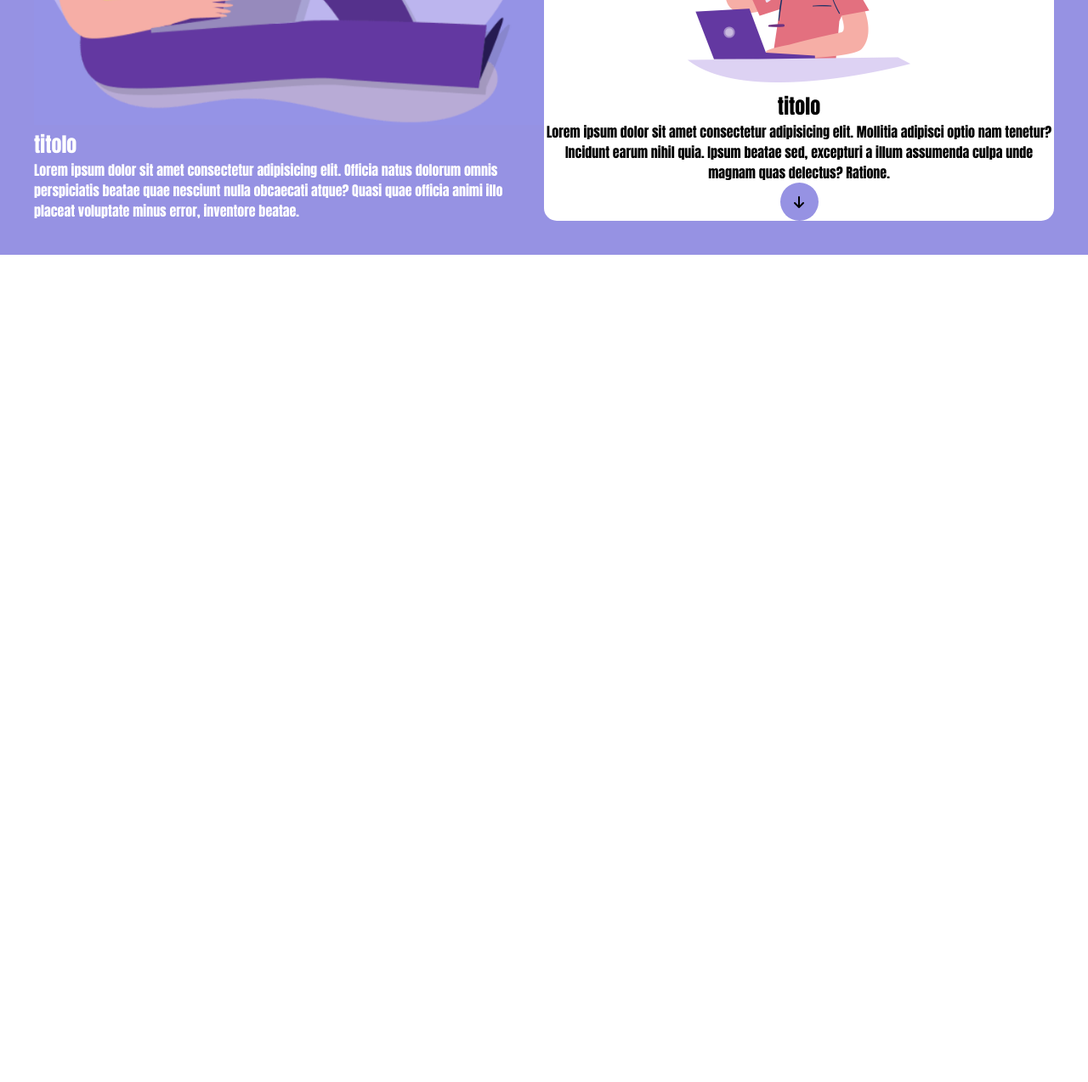
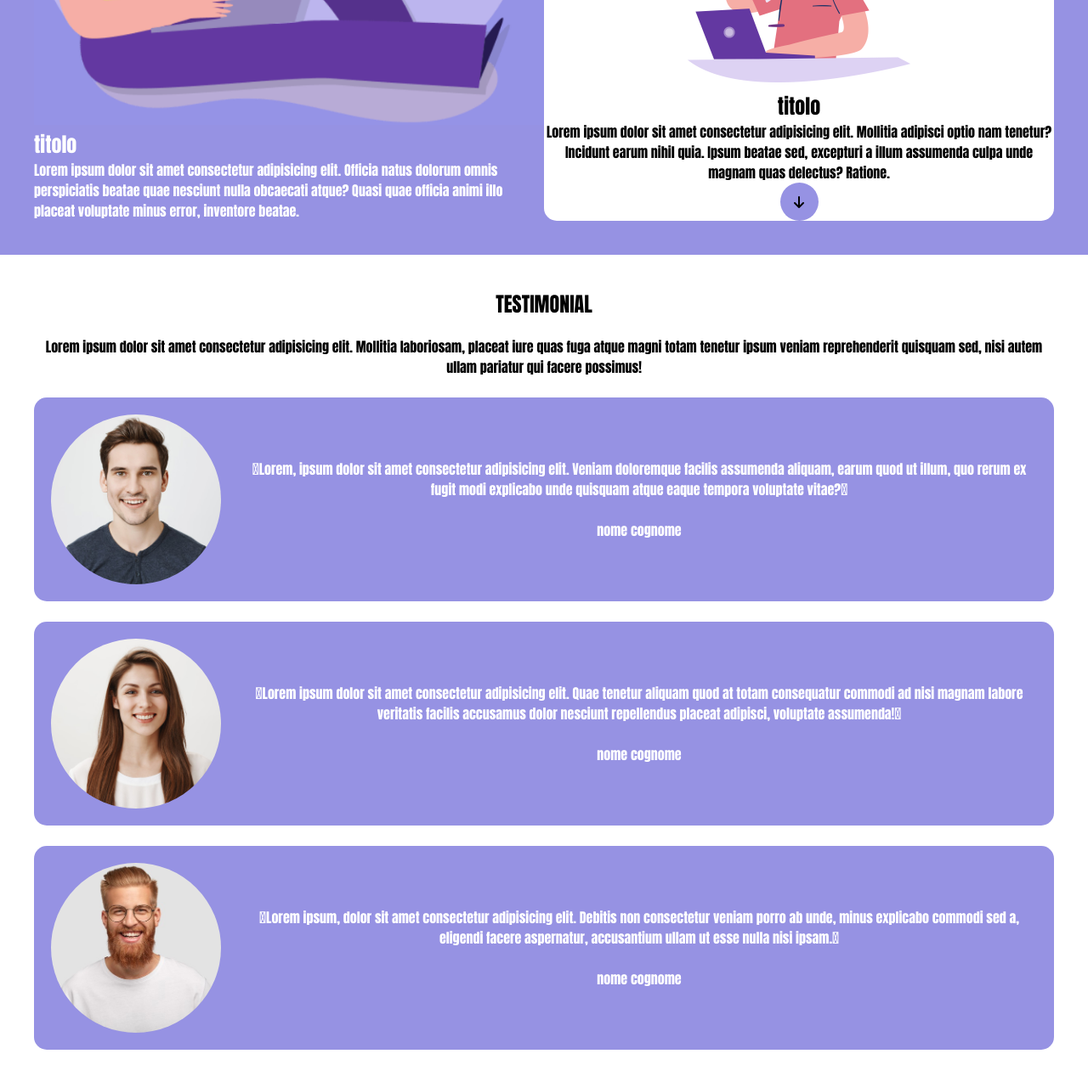
Before and after one commit to gbldmn/htmlcss-responsive-layout, a plain HTML site: page index.html in a window 1280 px wide. Shown: the part 1440-2714 px from the top of the page at 85% size. Before the commit the page ends 1740 px from the top, so only its background shows below. Drawn offline with Linux system fonts and the light colour scheme.

Commit message:
terza sezione

```diff
--- a/file.css/style.css
+++ b/file.css/style.css
@@ -44,7 +44,8 @@ header nav ul {
      /* prima sezione */
 
 #intro,
-#strategy-planning {
+#strategy-planning,
+#testimonials {
     padding: 2.5rem;
 }
 
@@ -141,9 +142,47 @@ header nav ul {
     width: 45px;
     text-align: center;
     line-height: 45px;
+}
+      /* terza sezione */
+#testimonials .testimonial img {
+    border-radius: 50%;
+    object-fit: cover;
+    width: 200px;
+    aspect-ratio: 1;
+}
+#testimonials .testimonial {
+    background-color: #9692e3;
+    color: white;
+    padding: 1.25rem;
+    border-radius: 15px;
+    margin-bottom: 1.5rem;
+}
+
+#testimonials {
+    text-align: center;
+}
+
+#testimonials h2 {
+    margin-bottom: 1.25rem;
+}
+
+#testimonials p {
+    margin-bottom: 1.5rem;
+}
+
+#testimonials .testimonial p::before {
+    content: "\f10d";
+    font-weight: 900;
+}
+
+#testimonials .testimonial p::after {
+    content: "\f10d";
+    font-weight: 900;
+}
 
 
-}
+
+          /* media-query */
 
          /* tablet */
 
@@ -167,7 +206,17 @@ header nav ul {
     #intro .card:first-child {
         flex-basis: calc(66.66% - 1%);
     }
+
+           /* terza sezione */
+    #testimonials .testimonial {
+        display: flex;
+        align-items: center;
+    }
+    #testimonials .testimonial img {
+        margin-right: 1.5rem;
+    }
 }
+
           /* desktop */
 
 @media only screen and (min-width: 992px){
--- a/index.html
+++ b/index.html
@@ -114,6 +114,46 @@
       </div>
 
     </section>
+    <!-- terza sezione -->
+    <section id="testimonials">
+        <div class="container">
+          <h2>TESTIMONIAL</h2>
+          <p>Lorem ipsum dolor sit amet consectetur adipisicing elit. Mollitia
+             laboriosam, placeat iure quas fuga atque magni totam tenetur ipsum
+              veniam reprehenderit quisquam sed, nisi autem ullam pariatur qui
+               facere possimus!</p>
+               <div class="testimonial">
+                <img src="img/testimonial1.jpg" alt="testimonial">
+                <div>
+                <p>Lorem, ipsum dolor sit amet consectetur adipisicing elit. Veniam
+                   doloremque facilis assumenda aliquam, earum quod ut illum, quo
+                    rerum ex fugit modi explicabo unde quisquam atque eaque tempora
+                     voluptate vitae?</p>
+                     <span>nome cognome</span>
+                    </div>
+               </div>
+               <div class="testimonial">
+                <img src="img/testimonial2.jpg" alt="testimonial">
+                <div>
+                <p>Lorem ipsum dolor sit amet consectetur adipisicing elit. Quae
+                   tenetur aliquam quod at totam consequatur commodi ad nisi magnam
+                    labore veritatis facilis accusamus dolor nesciunt repellendus
+                     placeat adipisci, voluptate assumenda!</p>
+                     <span>nome cognome</span>
+                    </div>
+               </div>
+               <div class="testimonial">
+                <img src="img/testimonial3.jpg" alt="testimonial">
+                <div>
+                <p>Lorem ipsum, dolor sit amet consectetur adipisicing elit. Debitis
+                   non consectetur veniam porro ab unde, minus explicabo commodi sed
+                    a, eligendi facere aspernatur, accusantium ullam ut esse nulla
+                     nisi ipsam.</p>
+                     <span>nome cognome</span>
+                    </div>
+               </div>
+        </div>
+    </section>
   </main>
 </body>
 </html>
```
